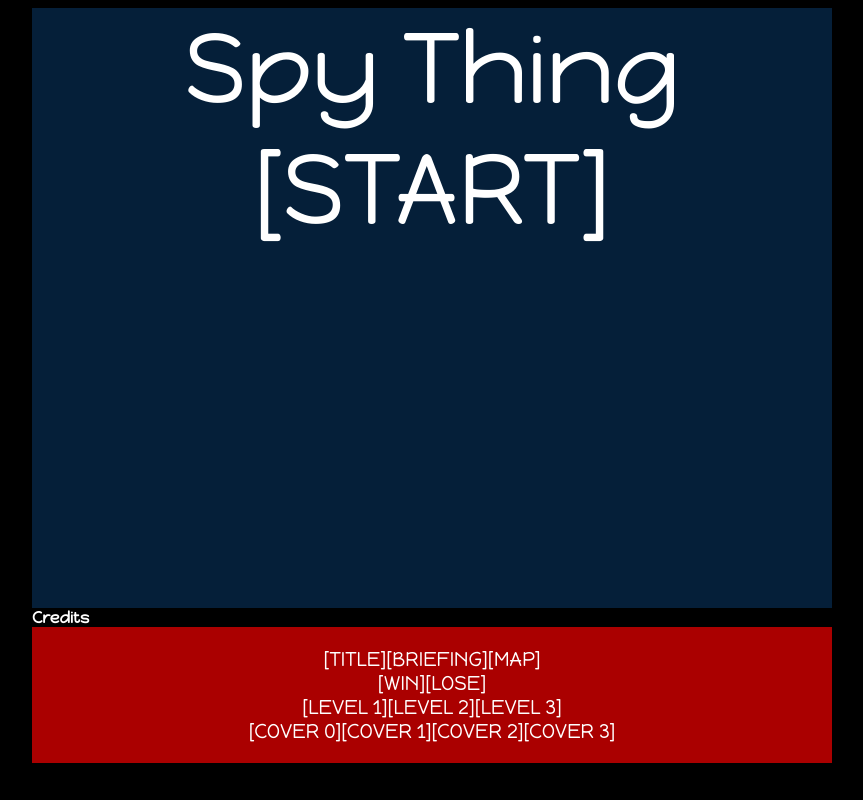
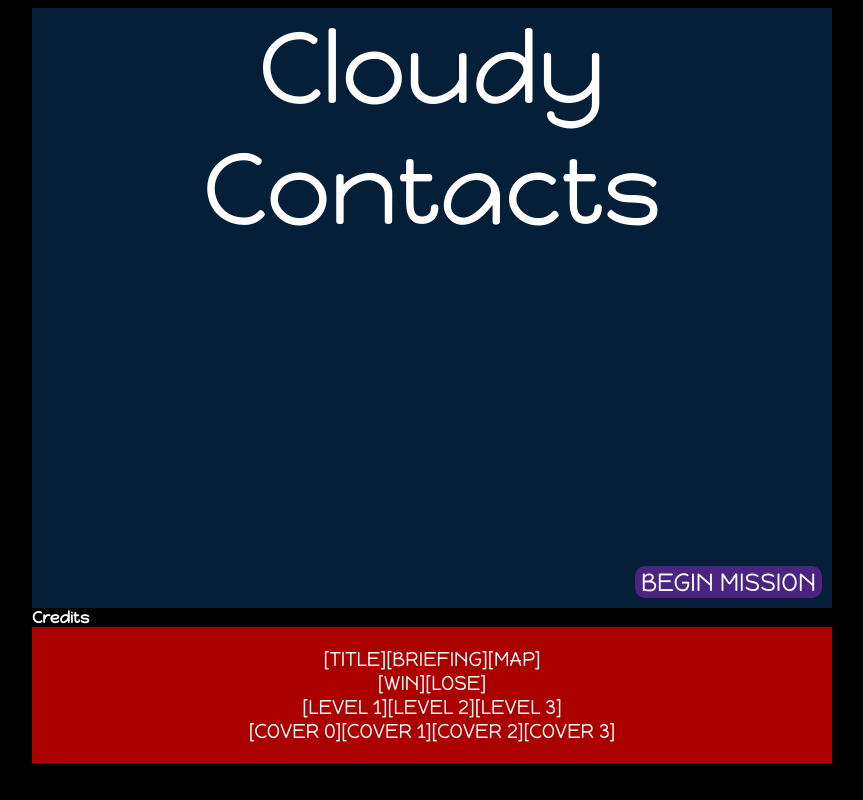
Before and after one commit to southpawgeek/react-jam-2025-spring, a React (Vite) app: page / in a window 1280 px wide. Shown: the whole page, without its empty margins (208-1071 px from the left). Built offline with nearby package versions, Linux system fonts and the light colour scheme; what @pixi/react would draw is missing.

Commit message:
update name

```diff
--- a/index.html
+++ b/index.html
@@ -11,7 +11,7 @@
       name="viewport"
       content="width=device-width, initial-scale=1.0"
     />
-    <title>Spy Thing</title>
+    <title>Cloudy Contacts</title>
   </head>
   <body>
     <div id="root"></div>
--- a/src/components/Title.jsx
+++ b/src/components/Title.jsx
@@ -4,10 +4,10 @@ const Title = () => {
   const { setDisplayType } = useGame()
 
   return (
-    <div id="title-display">
-      Spy Thing
+    <div id='title-display'>
+      Cloudy Contacts
       <br />
-      <span onClick={() => setDisplayType("briefing")}>[START]</span>
+      <button onClick={() => setDisplayType("briefing")}>BEGIN MISSION</button>
     </div>
   )
 }
--- a/src/index.css
+++ b/src/index.css
@@ -108,7 +108,7 @@ ul {
   position: relative;
   width: 800px;
   height: 600px;
-  background: url('./bg-briefing.png');
+  background: url('../bg-briefing.png');
   background-size: cover;
 }
 
```
